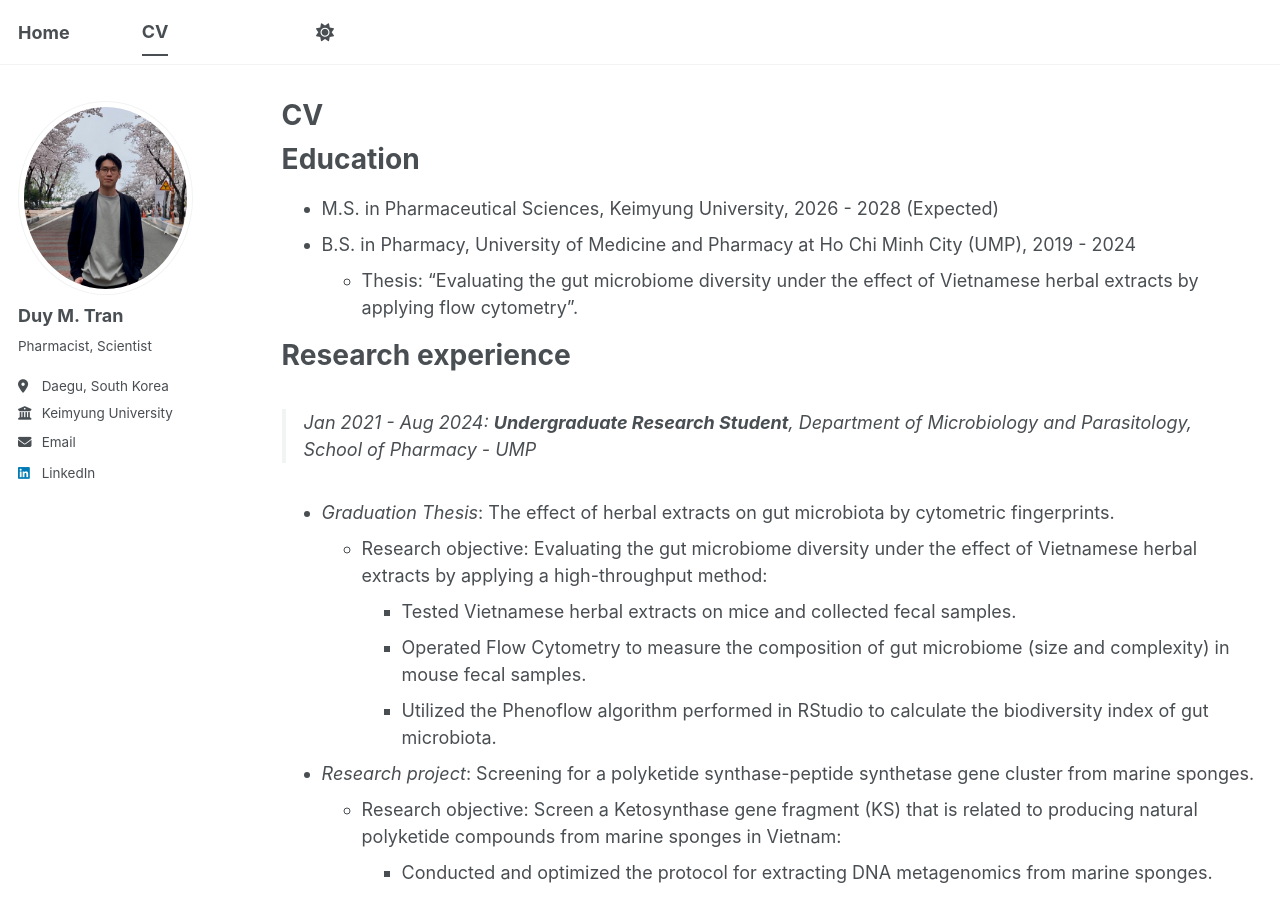
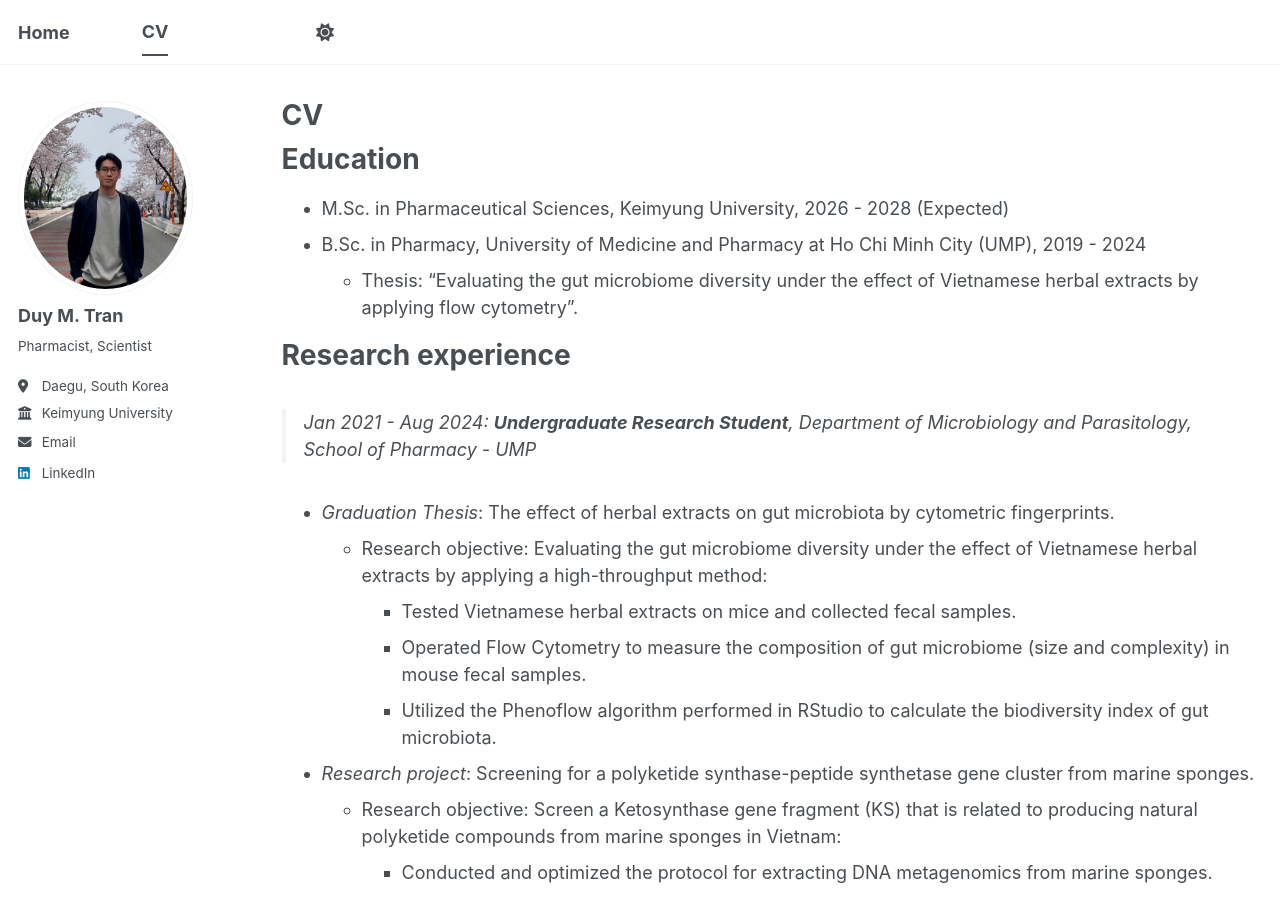
Before and after one commit to tranminhduy-git/tmduy.github.io, a Jekyll site: the page built from _pages/cv.md, in a window 1280 px wide and 900 px high. Built offline with Jekyll 4.4.1, drawn with Linux system fonts in a browser that asks for light colours; a script bundle is joined from its source files by our own code; library files that are not in the unit come from our copies.

Commit message:
Update cv.md

```diff
--- a/_pages/cv.md
+++ b/_pages/cv.md
@@ -11,11 +11,11 @@ redirect_from:
 
 Education
 ======
-* M.S. in Pharmaceutical Sciences, Keimyung University, 2026 - 2028 (Expected)
-* B.S. in Pharmacy, University of Medicine and Pharmacy at Ho Chi Minh City (UMP), 2019 - 2024
+* M.Sc. in Pharmaceutical Sciences, Keimyung University, 2026 - 2028 (Expected)
+* B.Sc. in Pharmacy, University of Medicine and Pharmacy at Ho Chi Minh City (UMP), 2019 - 2024
   * Thesis: "Evaluating the gut microbiome diversity under the effect of Vietnamese herbal extracts by applying flow cytometry".
 
- Research experience
+Research experience
 ======
 > Jan 2021 - Aug 2024: __Undergraduate Research Student__, Department of Microbiology and Parasitology, School of Pharmacy - UMP
 
```
